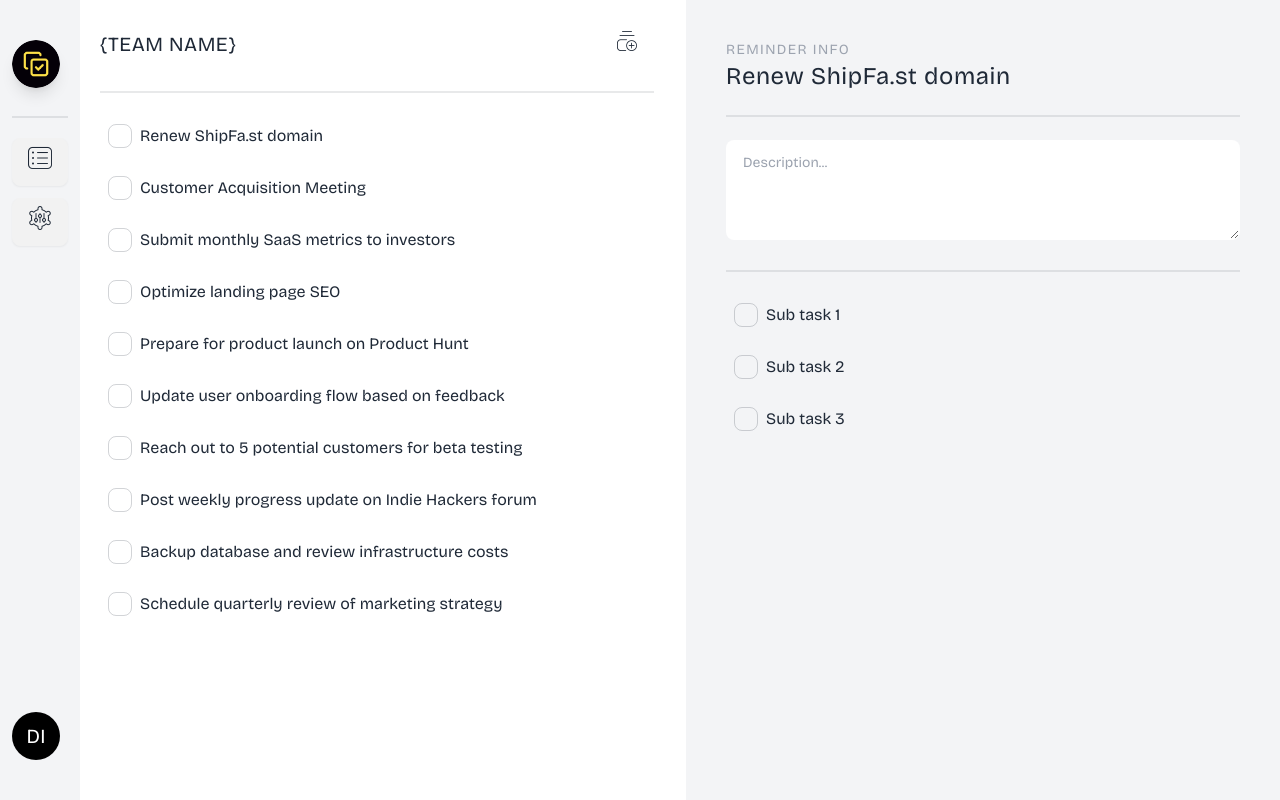
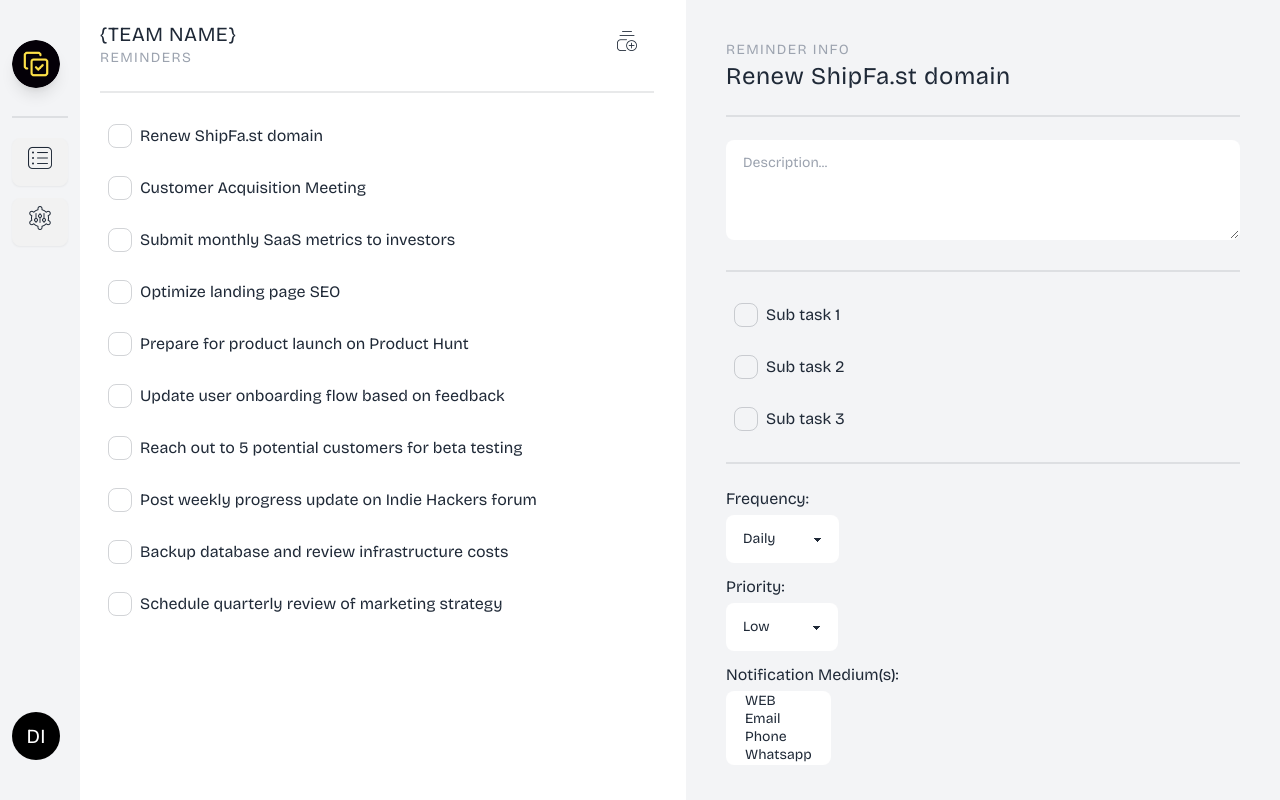
Before and after one commit to Okeke-Divine/remind-so, a Next.js app: page /t/me in a window 1280 px wide. Shown: the top 800 px of the page. Built offline with nearby package versions, Linux system fonts and the light colour scheme.

Commit message:
Updated the ui

```diff
--- a/src/app/(dashboard)/t/[teamSlug]/page.jsx
+++ b/src/app/(dashboard)/t/[teamSlug]/page.jsx
@@ -62,22 +62,7 @@ const tasks = [
 ];
 
 export default function TeamPage() {
-  const [reminders, setReminders] = useState([]);
-  const [newReminder, setNewReminder] = useState("");
   const userInitial = "DI";
-
-  // Handle reminder creation
-  const addReminder = () => {
-    if (newReminder.trim() === "") return;
-    setReminders([...reminders, newReminder]);
-    setNewReminder("");
-  };
-
-  // Handle reminder deletion
-  const deleteReminder = (index) => {
-    const updatedReminders = reminders.filter((_, i) => i !== index);
-    setReminders(updatedReminders);
-  };
 
   return (
     <>
@@ -109,7 +94,12 @@ export default function TeamPage() {
           {/* Team section */}
           <div className="w-full p-5 min-h-[100vh] max-h-[100%] overflow-y-auto">
             <div className="flex justify-between items-center">
-              <div className="font-bold uppercase tracking-wide text-xl">{"{Team Name}"}</div>
+              <div className="font-bold uppercase tracking-wide text-xl">
+                <div>
+                  {"{Team Name}"}
+                </div>
+                <div className="text-sm uppercase tracking-widest text-gray-400">Reminders</div>
+              </div>
               <div className="flex gap-2 items-center">
                 <button className="btn btn-ghost">
                   <i className="fi fi-tr-rectangle-history-circle-plus text-xl"></i>
@@ -147,6 +137,37 @@ export default function TeamPage() {
                 </div>
               ))}
             </div>
+
+            <div className="divider"></div>
+
+            <div className="mb-3">
+              <div className="font-semibold mb-1">Frequency:</div>
+              <select name="" id="" className="select">
+                <option value="">Daily</option>
+                <option value="">Weekly</option>
+                <option value="">Monthly</option>
+              </select>
+            </div>
+
+            <div className="mb-3">
+              <div className="font-semibold mb-1">Priority:</div>
+              <select name="" id="" className="select">
+                <option value="">Low</option>
+                <option value="">Medium</option>
+                <option value="">High</option>
+              </select>
+            </div>
+
+            <div className="mb-3">
+              <div className="font-semibold mb-1">Notification Medium(s):</div>
+              <select name="notificationMedium" id="notificationMedium" className="select" multiple>
+                <option value="WEB">WEB</option>
+                <option value="Email">Email</option>
+                <option value="Phone">Phone</option>
+                <option value="Whatsapp">Whatsapp</option>
+              </select>
+            </div>
+
           </div>
         </div>
       </div>
```
